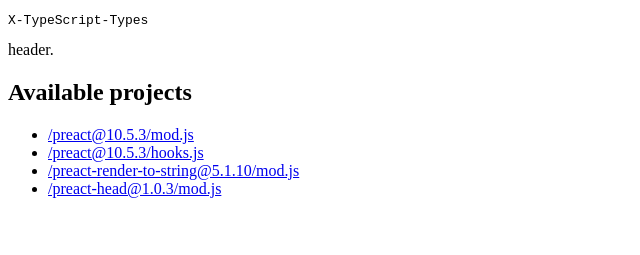
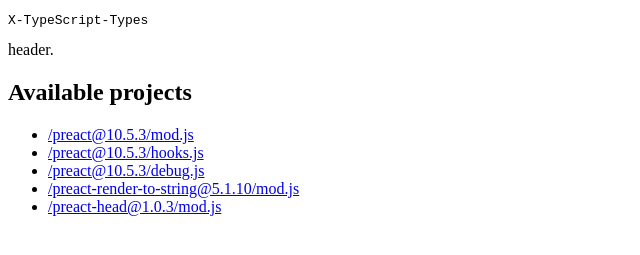
Before and after one commit to lucacasonato/x.lcas.dev, a plain HTML site: page public/index.html in a window 1280 px wide. Shown: the part 101-356 px from the top of the page, without its empty margins (0-640 px from the left). Drawn offline with Linux system fonts and the light colour scheme.

Commit message:
add preact/debug

```diff
--- a/public/index.html
+++ b/public/index.html
@@ -13,6 +13,7 @@
     <ul>
       <li><a href="/preact@10.5.3/mod.js">/preact@10.5.3/mod.js</a></li>
       <li><a href="/preact@10.5.3/hooks.js">/preact@10.5.3/hooks.js</a></li>
+      <li><a href="/preact@10.5.3/debug.js">/preact@10.5.3/debug.js</a></li>
       <li><a href="/preact-render-to-string@5.1.10/mod.js">/preact-render-to-string@5.1.10/mod.js</a></li>
       <li><a href="/preact-head@1.0.3/mod.js">/preact-head@1.0.3/mod.js</a></li>
     </ul>
--- /dev/null
+++ b/public/preact@10.5.3/debug.js
@@ -0,0 +1 @@
+export * from "https://cdn.skypack.dev/pin/preact@v10.5.3-frIVR8lo9aIr60wdG9PA/preact/debug.js";
```
